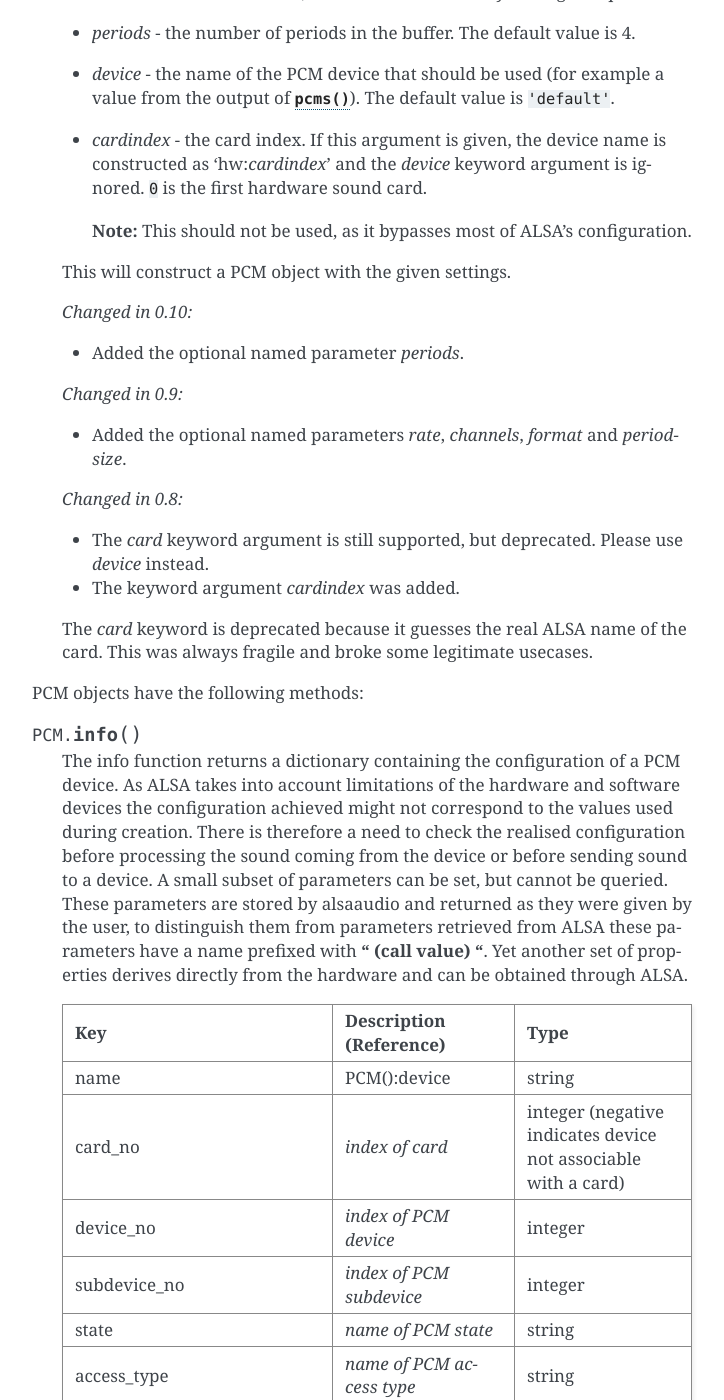
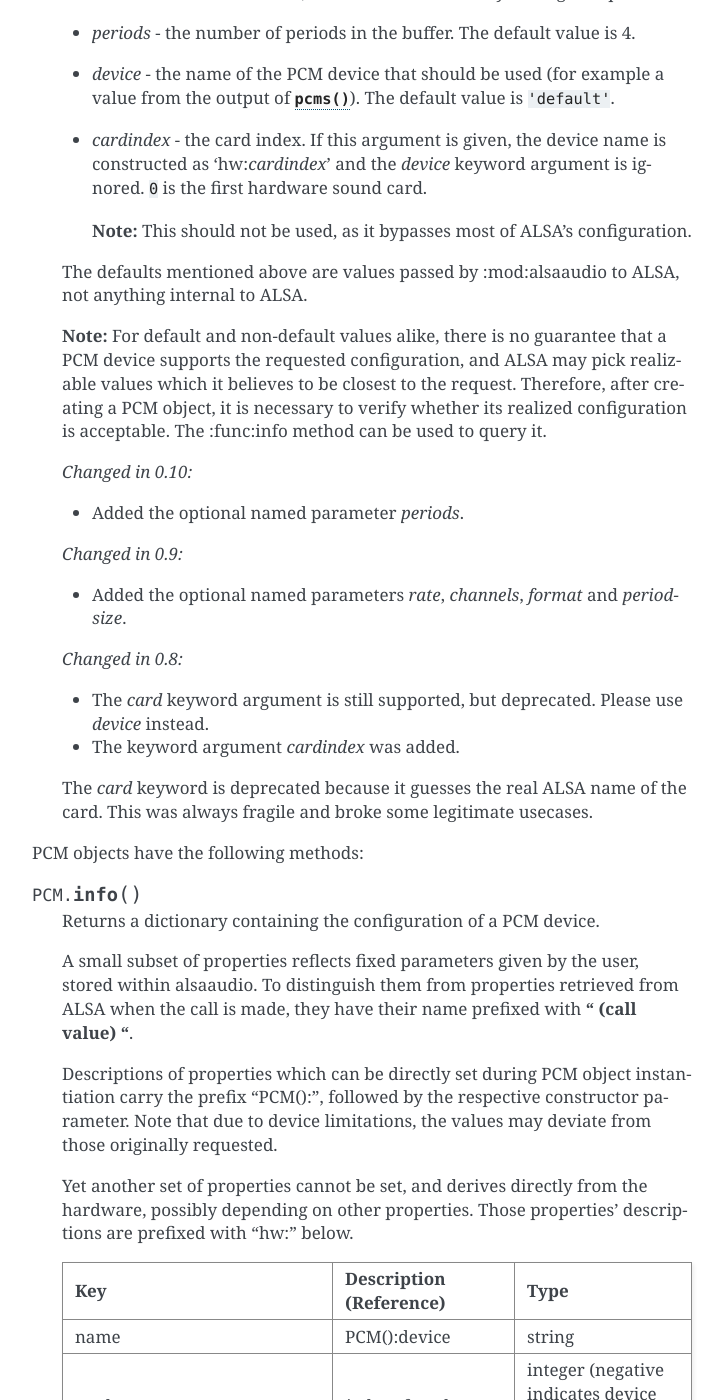
Before and after one commit to larsimmisch/pyalsaaudio, a Sphinx documentation site: the page built from doc/libalsaaudio.rst, in a window 1280 px wide and 1400 px high, scrolled down 3573 px. Shown: the whole window, without its empty margins (388-1112 px from the left). Built offline with Sphinx 7.4.7, drawn with Linux system fonts in a browser that asks for light colours; some of the changed text lies outside the part shown.

Commit message:
improve documentation of PCM c'tor and info() method
reformulate and redistribute the information, somewhat inspired by text
provided by Ronald van Elburg in response to issue #110.

```diff
--- a/doc/libalsaaudio.rst
+++ b/doc/libalsaaudio.rst
@@ -98,8 +98,8 @@ following arguments:
 
 .. class:: PCM(type=PCM_PLAYBACK, mode=PCM_NORMAL, rate=44100, channels=2, format=PCM_FORMAT_S16_LE, periodsize=32, periods=4, device='default', cardindex=-1)
 
-   This class is used to represent a PCM device (either for playback and
-   recording). The arguments are:
+   This class is used to represent a PCM device (either for playback or
+   recording). The constructor's arguments are:
 
    * *type* - can be either :const:`PCM_CAPTURE` or :const:`PCM_PLAYBACK`
      (default).
@@ -157,7 +157,15 @@ following arguments:
 
      **Note:** This should not be used, as it bypasses most of ALSA's configuration.
 
-   This will construct a PCM object with the given settings.
+   The defaults mentioned above are values passed by :mod:alsaaudio
+   to ALSA, not anything internal to ALSA.
+
+   **Note:** For default and non-default values alike, there is no
+   guarantee that a PCM device supports the requested configuration,
+   and ALSA may pick realizable values which it believes to be closest
+   to the request. Therefore, after creating a PCM object, it is
+   necessary to verify whether its realized configuration is acceptable.
+   The :func:info method can be used to query it.
 
    *Changed in 0.10:*
 
@@ -181,7 +189,21 @@ PCM objects have the following methods:
 
 .. method:: PCM.info()
 
-   The info function returns a dictionary containing the configuration of a PCM device. As ALSA takes into account limitations of the hardware and software devices the configuration achieved might not correspond to the values used during creation. There is therefore a need to check the realised configuration before processing the sound coming from the device or before sending sound to a device. A small subset of parameters can be set, but cannot be queried. These parameters are stored by alsaaudio and returned as they were given by the user, to distinguish them from parameters retrieved from ALSA these parameters have a name prefixed with **" (call value) "**. Yet another set of properties derives directly from the hardware and can be obtained through ALSA.
+   Returns a dictionary containing the configuration of a PCM device.
+
+   A small subset of properties reflects fixed parameters given by the
+   user, stored within alsaaudio. To distinguish them from properties
+   retrieved from ALSA when the call is made, they have their name
+   prefixed with **" (call value) "**.
+
+   Descriptions of properties which can be directly set during PCM object
+   instantiation carry the prefix "PCM():", followed by the respective
+   constructor parameter. Note that due to device limitations, the values
+   may deviate from those originally requested.
+
+   Yet another set of properties cannot be set, and derives directly from
+   the hardware, possibly depending on other properties. Those properties'
+   descriptions are prefixed with "hw:" below.
 
    ===========================  =============================  ==================================================================
         Key                      Description (Reference)            Type
@@ -222,8 +244,9 @@ PCM objects have the following methods:
    can_sync_start               *hw: synchronized start*          boolean (True: hardware supported)
    ===========================  =============================  ==================================================================
 
-   The italicized descriptions give a summary of the "full" description as it can be found in the  `ALSA documentation <https://www.alsa-project.org/alsa-doc>`_. "hw:": indicates that the property indicated relates to the hardware. Parameters passed to the PCM object during instantation are prefixed with "PCM():", they are described there for the keyword argument indicated after "PCM():".
-
+   The italicized descriptions give a summary of the "full" description
+   as can be found in the
+   `ALSA documentation <https://www.alsa-project.org/alsa-doc>`_.
 
 .. method:: PCM.pcmtype()
 
```
